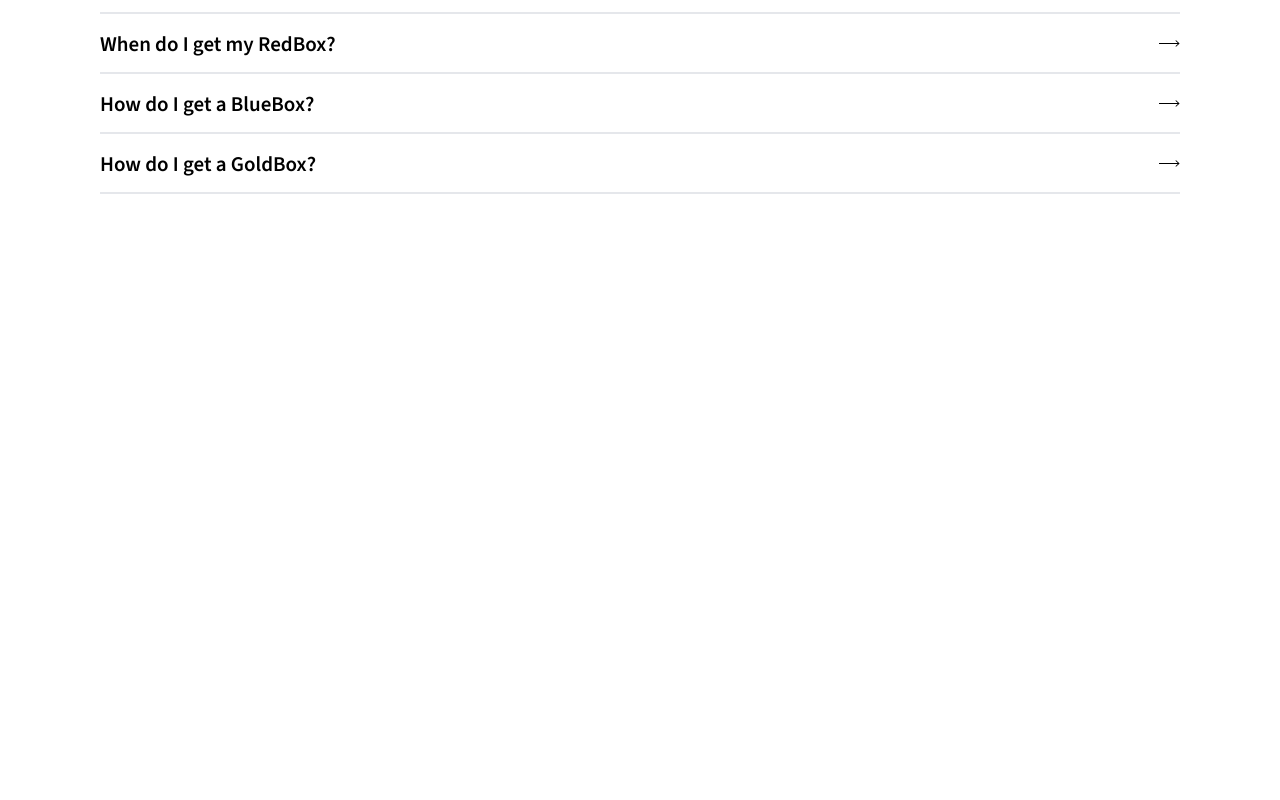
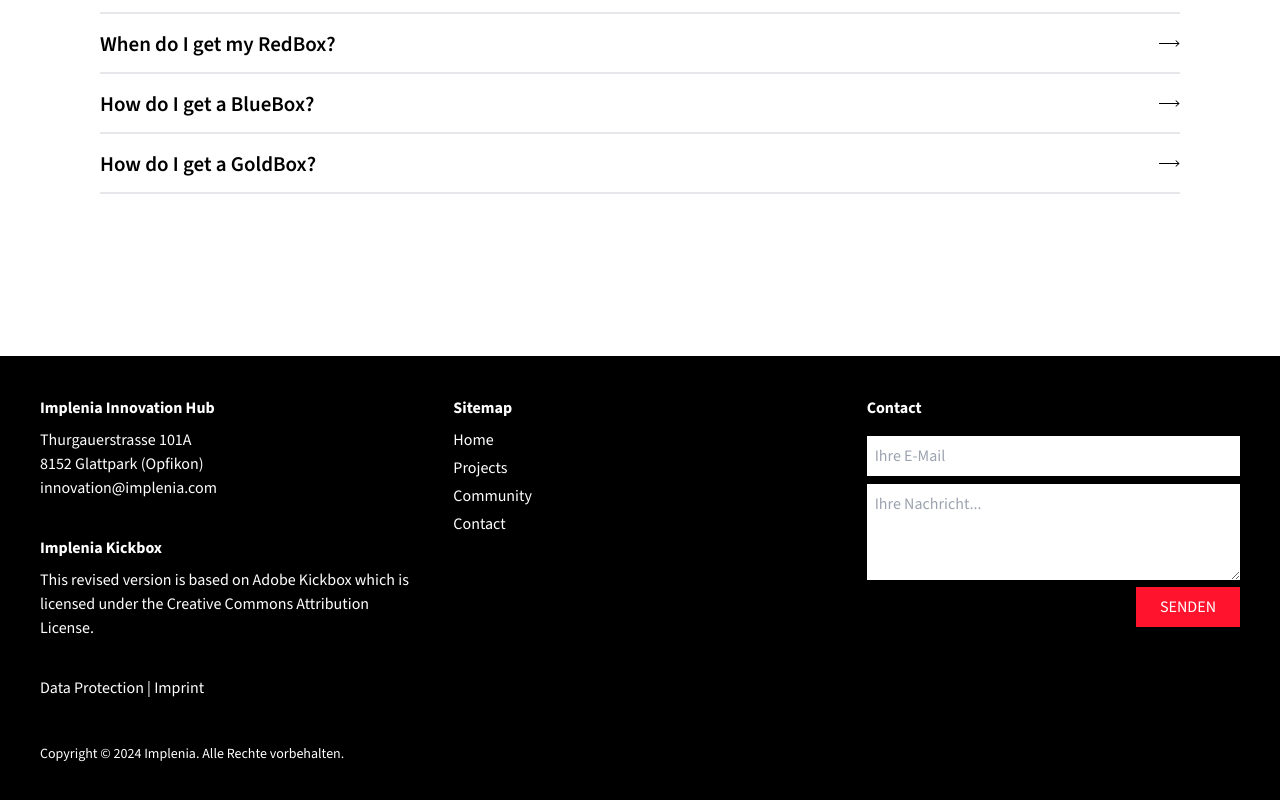
Before and after one commit to BimlaJain/Implenia, a Next.js app: page / in a window 1280 px wide. Shown: the part 5690-6490 px from the top of the page. Before the commit the page ends 6046 px from the top, so only its background shows below. Built offline with nearby package versions, Linux system fonts and the light colour scheme.

Commit message:
add footer section

```diff
--- a/src/app/page.tsx
+++ b/src/app/page.tsx
@@ -9,6 +9,7 @@ import Community from '@/components/Community'
 import Intrapreneurship from '@/components/Intrapreneurship'
 import KickboxProcess from '@/components/KickBoxProcess'
 import Faq from '@/components/Faq'
+import Footer from '@/components/Footer'
 
 const page = () => {
   useEffect(() => {
@@ -24,7 +25,8 @@ const page = () => {
       <KickboxProcess/>
       <Community />
       <Intrapreneurship />
-      <Faq/>
+      <Faq />
+      <Footer/>
     </div>
   )
 }
--- /dev/null
+++ b/src/components/Footer.tsx
@@ -0,0 +1,59 @@
+import React from 'react'
+
+const Footer = () => {
+  return (
+    <div className="bg-black text-white p-10">
+              <div className="container mx-auto grid md:grid-cols-3 gap-10">
+                  <div>
+                      <h3 className="font-[900] text-base">Implenia Innovation Hub</h3>
+                      <p className="mt-2">Thurgauerstrasse 101A</p>
+                      <p>8152 Glattpark (Opfikon)</p>
+                      <p>innovation@implenia.com</p>
+
+                      <h3 className="font-bold mt-9">Implenia Kickbox</h3>
+                      <p className="mt-2">
+                          This revised version is based on Adobe Kickbox which is licensed under
+                          the Creative Commons Attribution License.
+                      </p>
+
+                      <p className="mt-9">Data Protection | Imprint</p>
+                  </div>
+
+                  <div>
+                      <h3 className="font-bold">Sitemap</h3>
+                      <ul className="mt-2 space-y-1">
+                          <li>Home</li>
+                          <li>Projects</li>
+                          <li>Community</li>
+                          <li>Contact</li>
+                      </ul>
+                  </div>
+
+                  <div>
+                      <h3 className="font-bold">Contact</h3>
+                      <form className="mt-4">
+                          <input
+                              type="email"
+                              placeholder="Ihre E-Mail"
+                              className="w-full p-2 bg-white text-black mb-2"
+                          />
+                          <textarea
+                              placeholder="Ihre Nachricht..."
+                              className="w-full p-2 bg-white text-black h-24"
+                          />
+                          <button className="bg-red text-white flex ml-auto px-6 py-2">
+                              SENDEN
+                          </button>
+                      </form>
+                  </div>
+              <p className=" mt-1 text-sm">
+                  Copyright © 2024 Implenia. Alle Rechte vorbehalten.
+              </p>
+              </div>
+
+
+    </div>
+  )
+}
+
+export default Footer
--- a/src/components/Intrapreneurship.tsx
+++ b/src/components/Intrapreneurship.tsx
@@ -13,14 +13,14 @@ interface StoriesData {
 const Intrapreneurship = () => {
     return (
         <div id="stories" className="xl:pt-32 xl:pb-36 lg:py-28 md:py-20 py-12">
-            <div className="max-w-[1172px] mx-auto px-4">
+            <div className="container max-w-[1172px] mx-auto px-4">
                 <CommonHeading text="INTRAPRENEURSHIP STORIES" />
                 <div className='max-w-[1103px] mx-auto'>
                     <div className="flex -mx-[25.5px] max-lg:-mx-3 max-md:flex-wrap justify-center">
                         {STORIES_LIST.map((obj:StoriesData ,  i:number) => (
                             <div
                                 key={i}
-                                className="w-1/3 max-md:w-1/2 max-sm:w-full px-[25.5px] max-lg:px-3  pt-[25px]"
+                                className="w-1/3 max-md:w-1/2 max-sm:w-full xl:px-[25.5px] px-3  pt-[25px]"
                             >
                                 <div className="border border-black rounded-[28px] h-full overflow-hidden">
                                     <Image
```
